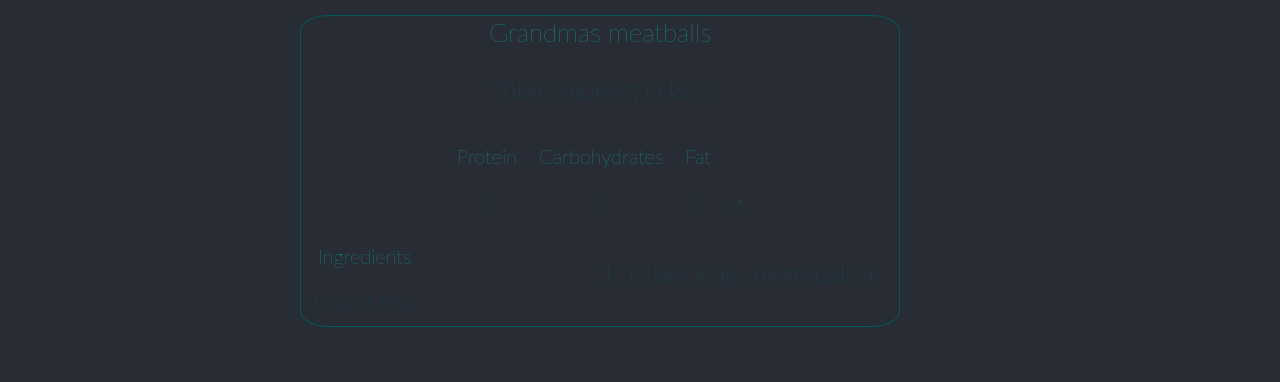
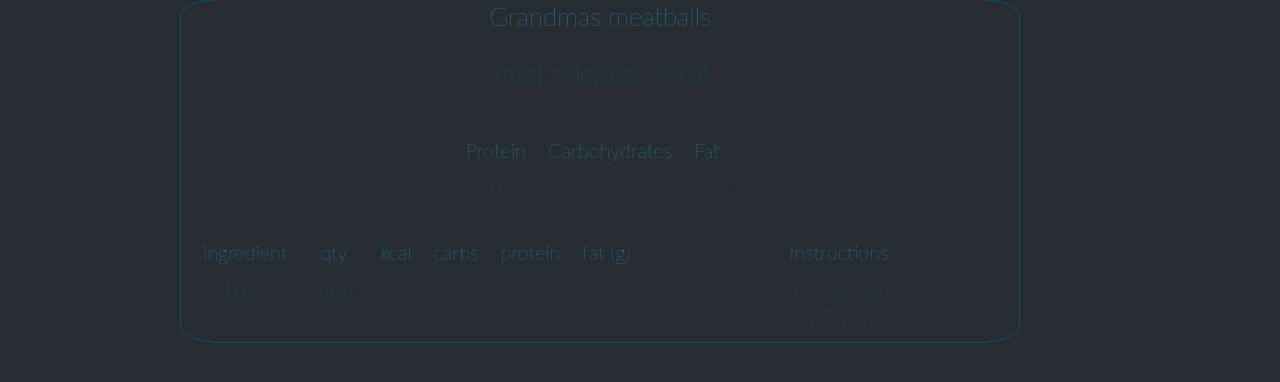
Before and after one commit to ErikHartman/fitmymacros, a React (Create React App) app: page / in a window 1280 px wide. Shown: the part 364-746 px from the top of the page. Built offline with nearby package versions, Linux system fonts and the light colour scheme.

Commit message:
recipe update

```diff
--- a/src/App.js
+++ b/src/App.js
@@ -3,6 +3,7 @@ import React from "react";
 import ThemeToggler from "./components/ThemeToggler";
 import Form from "./components/Form";
 import Title from "./components/Title";
+import Footer from "./components/Footer";
 
 function App() {
   return (
@@ -12,6 +13,7 @@ function App() {
         <Title />
         <Form />
       </header>{" "}
+      <Footer />
     </div>
   );
 }
--- /dev/null
+++ b/src/components/Footer.js
@@ -0,0 +1,8 @@
+import React from "react";
+import "./components.css";
+
+function Footer() {
+  return <div className="footer"></div>;
+}
+
+export default Footer;
--- a/src/components/Recipes.js
+++ b/src/components/Recipes.js
@@ -11,10 +11,26 @@ function Recipe(props) {
       protein: 0,
       fat: 0,
       carbohydrate: 0,
-      ingredients: "Love, 1 tbsp",
+      ingredients: "Love, 1, tbsp, -,-,-,-,-",
+      howto: "1. Make em \n 2. Eat em",
     };
   }
   // Probably need a parse ingredients function and a parse instructions function
+
+  let ingredients = recipe.ingredients.split("\n");
+  let ingredients_for_table = [];
+  for (let ingredient of ingredients) {
+    let split_ingredient = ingredient.split(",");
+    let formatted_ingredient = {
+      what: split_ingredient[0],
+      qty: split_ingredient[1] + split_ingredient[2] + split_ingredient[3],
+      kcal: split_ingredient[4],
+      carbs: split_ingredient[5],
+      protein: split_ingredient[6],
+      fat: split_ingredient[7],
+    };
+    ingredients_for_table.push(formatted_ingredient);
+  }
 
   return (
     <>
@@ -44,14 +60,38 @@ function Recipe(props) {
               <table className="macro-table ingredients-table">
                 <tbody>
                   <tr>
-                    <th>Ingredients</th>
+                    <th>ingredient</th>
+                    <th>qty</th>
+                    <th>kcal</th>
+                    <th>carbs</th>
+                    <th>protein</th>
+                    <th>fat (g)</th>
                   </tr>
-                  <tr>
-                    <td>{recipe.ingredients}</td>
-                  </tr>
+
+                  {ingredients_for_table.map((item, i) => (
+                    <tr>
+                      <td>{item.what}</td>
+                      <td>{item.qty}</td>
+                      <td>{item.kcal}</td>
+                      <td>{item.carbs}</td>
+                      <td>{item.protein}</td>
+                      <td>{item.fat}</td>
+                    </tr>
+                  ))}
                 </tbody>
               </table>{" "}
-              <p>1. Make'a de meataballsa</p>
+              <table className="macro-table">
+                <tbody>
+                  <tr>
+                    <th>Instructions</th>
+                  </tr>
+                  {recipe.howto.split("\n").map((item, i) => (
+                    <tr>
+                      <td>{item}</td>
+                    </tr>
+                  ))}
+                </tbody>
+              </table>
             </div>
           </div>{" "}
         </div>
--- a/src/components/components.css
+++ b/src/components/components.css
@@ -34,8 +34,10 @@
 }
 
 .recipe-container {
+    font-weight: lighter;
+    color: #005a58;
     display: inline-block;
-    width: 50%;
+    width: calc(280 * 3px);
     margin: 10px;
     background-color: transparent;
     border: 1px solid #005a58;
@@ -94,11 +96,6 @@
     -webkit-transform: rotate(135deg);
 }
 
-.recipe-container {
-    font-weight: lighter;
-    color: #005a58;
-}
-
 .recipe-container .recipe-title {
     text-decoration: none;
     color: #00bfbd;
@@ -111,7 +108,7 @@
 }
 
 .macro-table th,
-.macro-table td {
+.macro-table {
     font-weight: lighter;
     padding: 10px;
 }
@@ -125,6 +122,10 @@
 }
 
 .ingredients-table {
-    width: 50%;
+    width: 70%;
     float: left;
 }
+
+.footer {
+    height: 2rem;
+}
```
Also changed, not shown: 1 other file (tests, documents, lock files or other folders).
